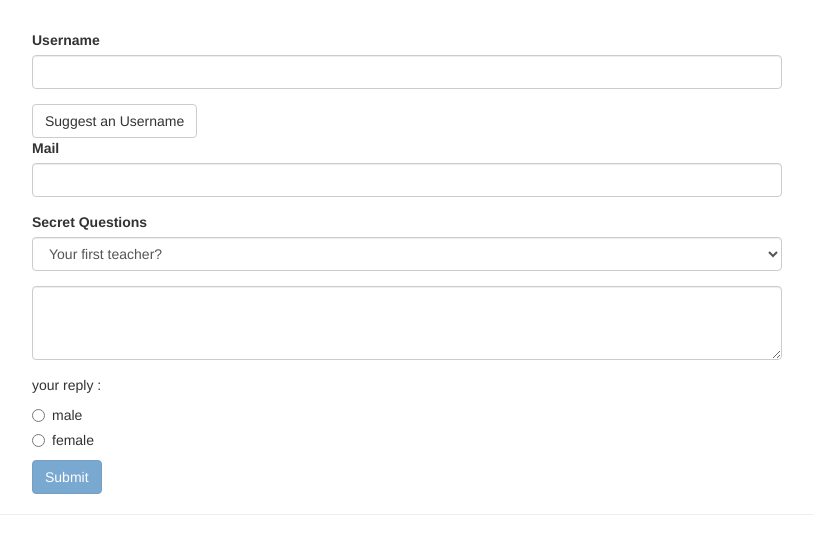
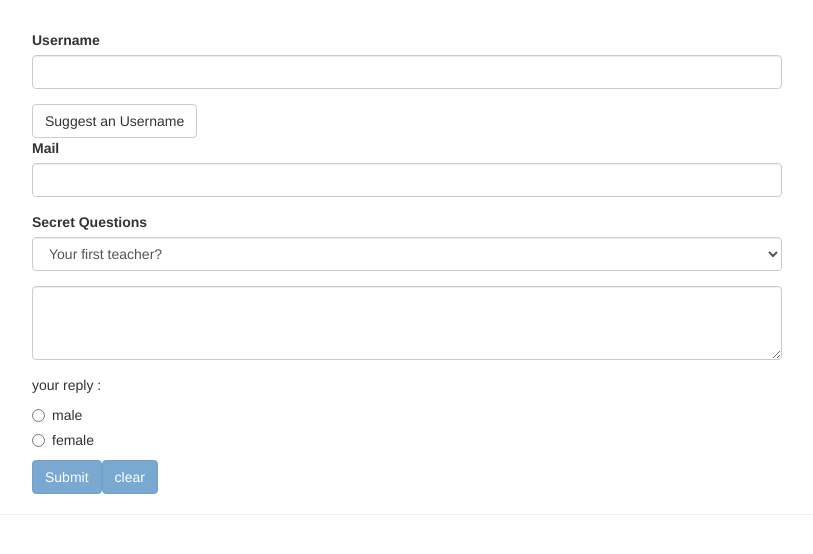
Before and after one commit to pradeepyadavx/Angular, an Angular app in the folder forms-td-start/: page / in a window 1280 px wide. Shown: the top 554 px of the page, without its empty margins (233-1046 px from the left). Built offline with nearby package versions, Linux system fonts and the light colour scheme.

Commit message:
clear the output

```diff
--- a/forms-td-start/src/app/app.component.html
+++ b/forms-td-start/src/app/app.component.html
@@ -67,6 +67,12 @@
         type="submit"
          [disabled]="!f.valid">Submit</button>
 
+         <button
+         class="btn btn-primary"
+         type="submit"
+         (click)="onclear()"
+          [disabled]="!f.valid">clear</button>
+
 
       </form>
     </div>
--- a/forms-td-start/src/app/app.component.ts
+++ b/forms-td-start/src/app/app.component.ts
@@ -58,6 +58,19 @@ export class AppComponent {
    this.user.qanswer=this.signupform.value.questionAnser;
    this.user.gender=this.signupform.value.gender;
 
+   //this.signupform.reset();
+  }
+
+  onclear(){
+    // console.log(form);
+   //console.log(this.signupform);
+   this.isSubmiited=true;
+   this.user.username=""
+   this.user.email="";
+   this.user.secret="";
+   this.user.qanswer="";
+   this.user.gender="";
+
    this.signupform.reset();
   }
 
```
